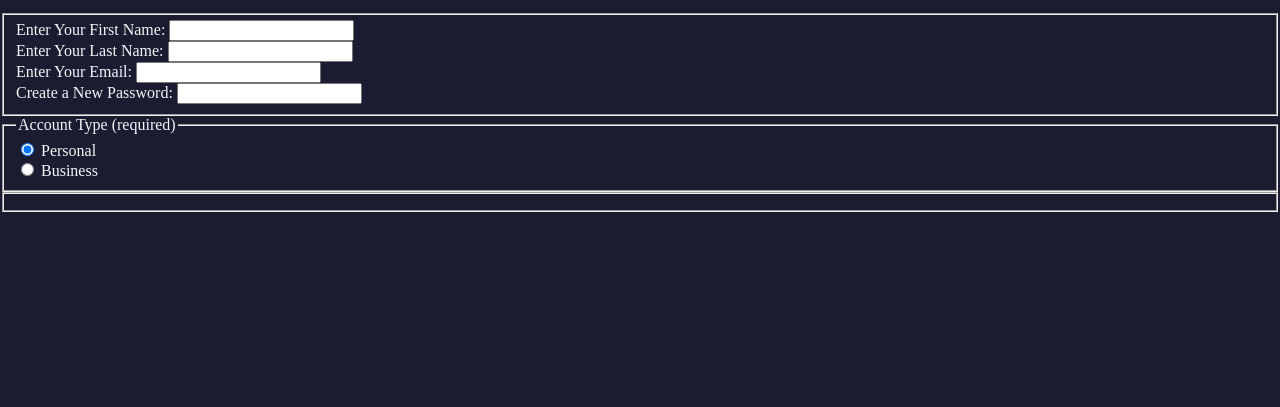
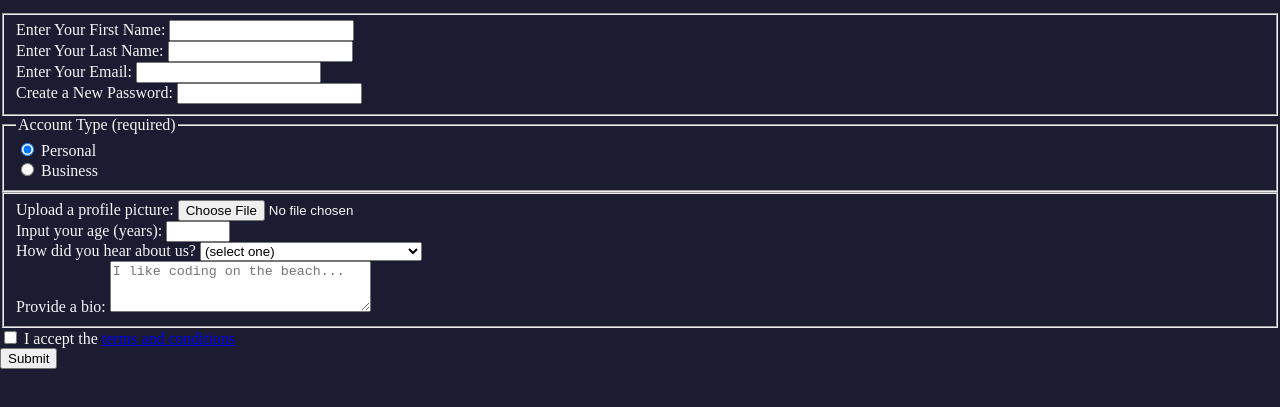
Before and after one commit to HasnainKhan01/FreeCodeCampCourses, a plain HTML site: page Responsive Web Design/Registration Form/index.html in a window 1280 px wide. Shown: the part 101-508 px from the top of the page. Drawn offline with Linux system fonts and the light colour scheme.

Commit message:
updated the third fieldset. added terms and conditions checkbox and a submit button.

```diff
--- a/Responsive Web Design/Registration Form/index.html
+++ b/Responsive Web Design/Registration Form/index.html
@@ -21,7 +21,27 @@
             <label for="personal-account"><input id="personal-account" type="radio" name="account-type" checked /> Personal</label>
             <label for="business-account"><input id="business-account" type="radio" name="account-type" /> Business</label>
         </fieldset>
-        <fieldset></fieldset>
+        <fieldset>
+            <label for="profile-picture">Upload a profile picture: <input id="profile-picture" type="file" name="file" /></label>
+        <label for="age">Input your age (years): <input id="age" type="number" name="age" min="13" max="120" /></label>
+        <label for="referrer">How did you hear about us?
+          <select id="referrer" name="referrer">
+            <option value="">(select one)</option>
+            <option value="1">freeCodeCamp News</option>
+            <option value="2">freeCodeCamp YouTube Channel</option>
+            <option value="3">freeCodeCamp Forum</option>
+            <option value="4">Other</option>
+          </select>
+        </label>
+        <label for="bio">Provide a bio:
+          <textarea id="bio" name="bio" rows="3" cols="30" placeholder="I like coding on the beach..."></textarea>
+        </label>
+        </fieldset>
+        <label for="terms-and-conditions">
+            <input id="terms-and-conditions" type="checkbox" required name="terms-and-conditions" /> I accept the <a href="https://www.freecodecamp.org/news/terms-of-service/">terms and conditions</a>
+          </label>
+          <input type="submit" value="Submit" />
+        </form>
     </form>
 </body>
 </html>
```
